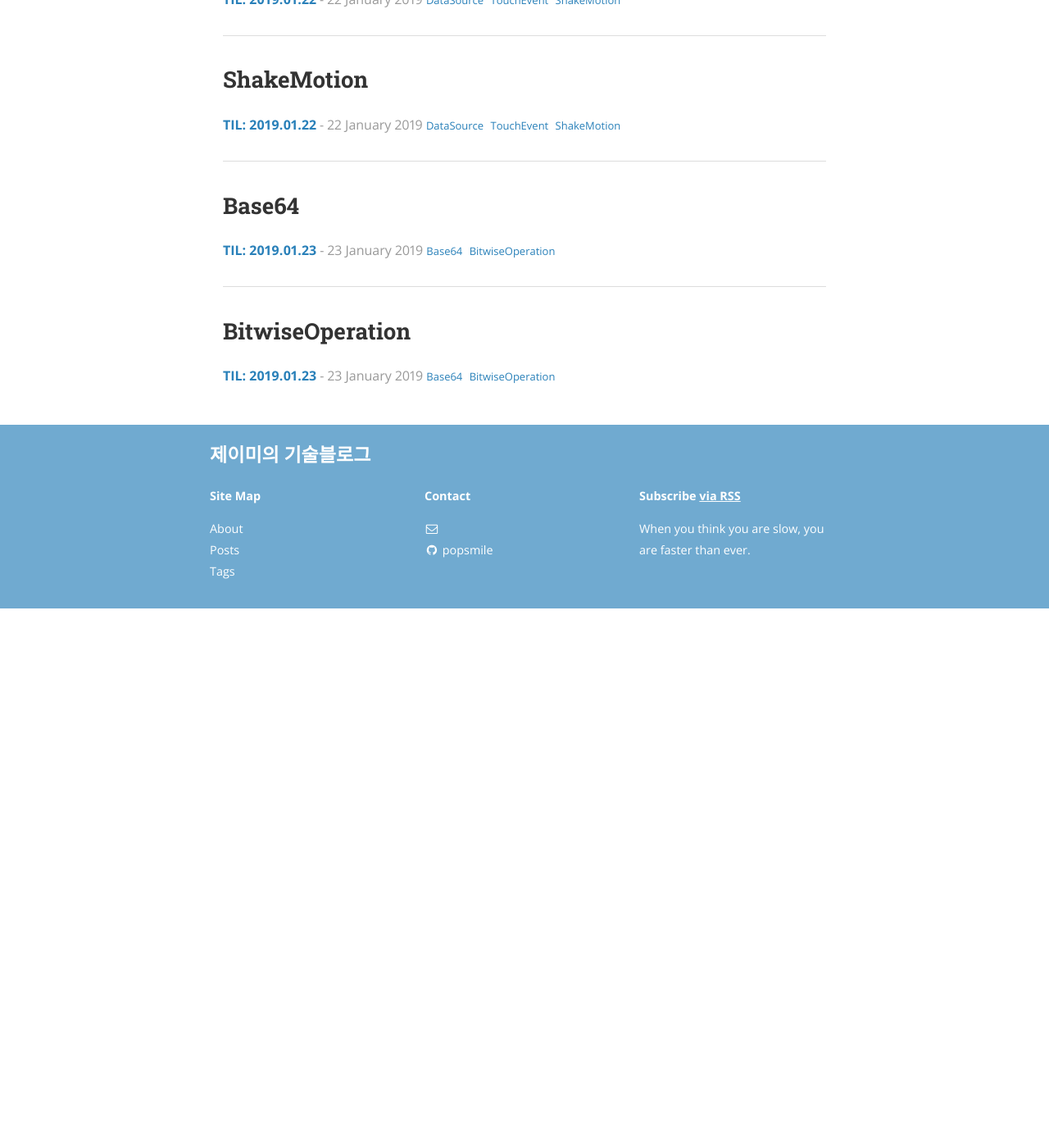
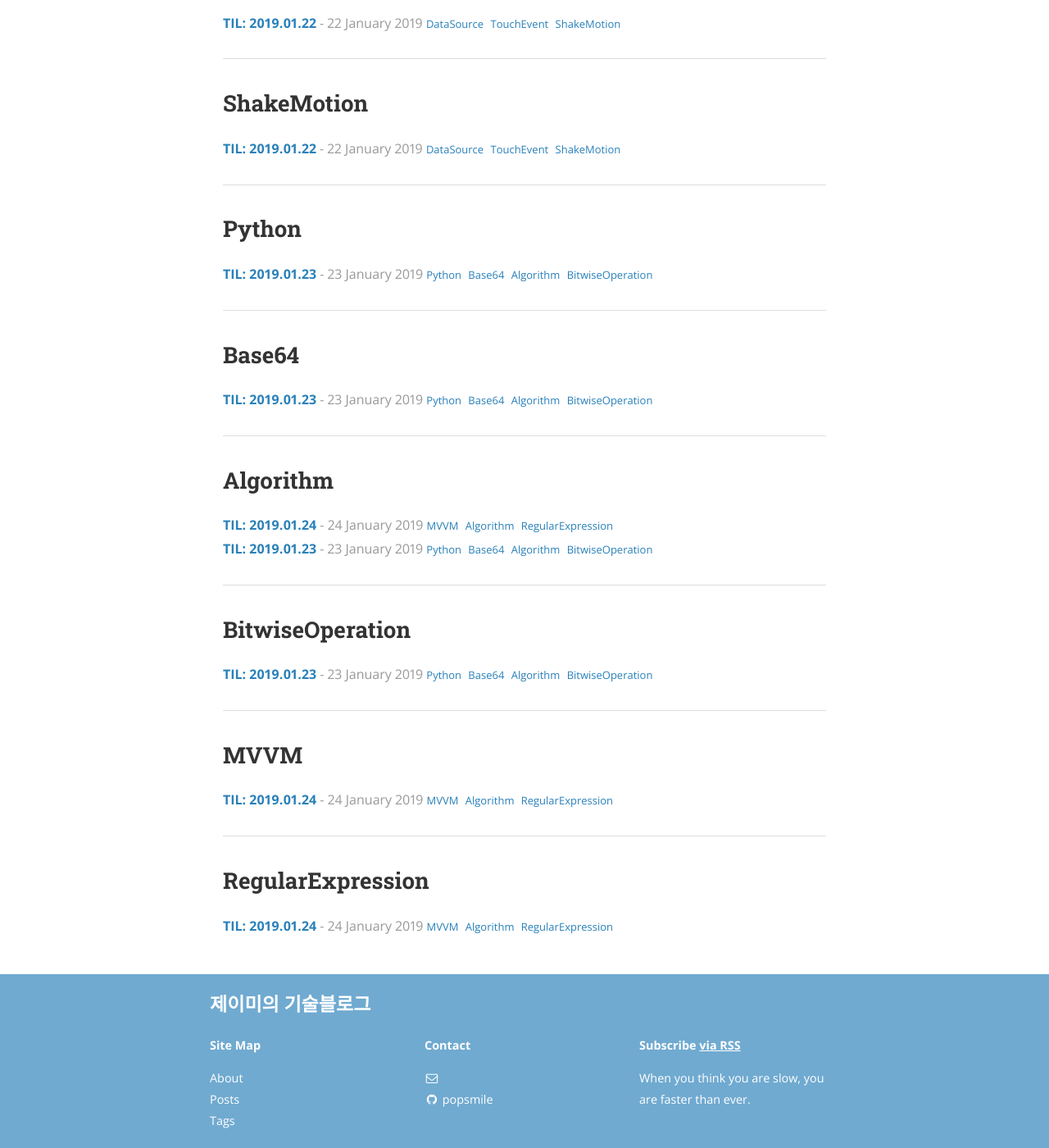
Before and after one commit to popsmile/popsmile.github.io, a Jekyll site: the page built from tags.html, in a window 1280 px wide and 1400 px high, scrolled down 5264 px. Shown: the whole window at 82% size. Built offline with Jekyll 4.4.1, drawn with Linux system fonts in a browser that asks for light colours; nearby versions of some CDN libraries; before the commit the page ends 6006 px from its top, so only the background shows below that; part of the change alters nothing that is shown; some of the changed text lies outside the part shown.

Commit message:
Post: TIL

````diff
--- a/_posts/2019-01-23-TIL.markdown
+++ b/_posts/2019-01-23-TIL.markdown
@@ -4,7 +4,7 @@ title:  "TIL: 2019.01.23"
 date:   2019-01-23 23:59:59
 author: Jamie
 categories: TIL
-tags: Base64 BitwiseOperation
+tags: Python Base64 Algorithm BitwiseOperation
 cover:  "/assets/cover/pokercards.jpeg"
 ---
 
@@ -33,7 +33,7 @@ Base64는 바이너리 데이터를 화면에 표시할 수 있는 아스키 문
 
 ## 비트 연산 (Bitwise Operation)
 
-프로그래머스에서 카카오 코딩테스트 기출문제인 [비밀지도](https://programmers.co.kr/learn/courses/30/lessons/17681) 문제를 풀어보았다. 이 문제는 **비트 연산**으로 접근해야하는 문제이다. ~~(접근 방법... 유튜브에서 힌트를 얻었다...)~~
+프로그래머스에서 카카오 코딩테스트 기출문제인 [비밀지도](https://programmers.co.kr/learn/courses/30/lessons/17681?language=swift) 문제를 풀어보았다. 이 문제는 **비트 연산**으로 접근해야하는 문제이다. ~~(접근 방법... 유튜브에서 힌트를 얻었다...)~~
 
 ```swift
 func solution(_ n:Int, _ arr1:[Int], _ arr2:[Int]) -> [String] {
--- /dev/null
+++ b/_posts/2019-01-24-TIL.markdown
@@ -0,0 +1,49 @@
+---
+layout: post
+title:  "TIL: 2019.01.24"
+date:   2019-01-24 23:59:59
+author: Jamie
+categories: TIL
+tags: MVVM Algorithm RegularExpression
+cover:  "/assets/cover/yellow-memo-on-woodtable.jpeg"
+---
+
+오늘 받은 피드백 중 기억해야할 내용 하나, 커스텀 뷰 생성시에는 만약 초기 설정을 해주는 메소드가 있다면 `required init?(coder aDecoder: NSCoder)` 과 다른 생성자에 모두 같은 내용을 적용해줘야한다는 점이다. 왜냐하면, 뷰를 코드로 생성하든 인터페이스 빌더에서 생성하든 동일하게 동작해야하기 때문이다..!!
+
+또, Xcode 디버깅 관련 피드백 강의에서 **LLDB**와 **Chisel** 디버거 명령어를 살펴보았다. 평소에 브레이크포인트를 걸고 디버깅하는 연습을 자주 시도하고있지만, 사실 아직까지 LLDB와 Chisel 같은 디버거 명령어를 직접 적극적으로 활용해본 적은 없다.
+
+오늘 봤던 명령어 중에서, 뷰를 이미지로 만들어서 보여주는 **visualize**와 특정 뷰에 색상 테두리를 입혀서 보여주는 **border --color**가 인상깊었다. 카드게임 앱 진행하면서 뷰 계층을 확인할 때, 한 번씩 시도해보아야겠다.
+
+<br>
+
+## MVVM 패턴이 무엇일까?
+
+무언가 정말로 갑자기 **MVVM** 패턴에 관심이 생겼다. 뭔가 카드게임 앱을 진행하면서 뷰 컨트롤러가 너무 할 일이 많아지는 것 같다고 느꼈던 탓인가... 누군가는 **MVC**를 Massive View Controller라고 부른다는 글도 본 적이 있는 것 같다.
+
+두 패턴에 대해서 조금 더 찾아보니 iOS 앱 구조에는 MVVM 패턴이 더 적절하다는 의견이 많았다. 모델과 뷰과 완전히 분리될 수 있어, 디자이너와 개발자가 협업하기에도 좋다고한다.
+
+이 패턴을 카드게임 앱에 적용해보고 싶다. raywenderlich 를 참고해서 공부하기 시작했는데, 나온 예제 프로젝트가 생각보다 복잡해서 아직 시간이 더 필요할 듯 싶다.
+
+<br>
+
+## 정규표현식(Regular Expression) 활용
+
+프로그래머스 카카오 기출문제 [다트 게임](https://programmers.co.kr/learn/courses/30/lessons/17682?language=swift)을 풀어보았다. 뭐 `1D2S#10S` 이런 다트게임 결과 문자열이 들어오면, 조건에 맞게 점수를 계산하는 문제였다. 여기서 `1-10` 숫자는 점수, `S, D, T`  는 다트를 던진 영역, `*, #` 는 보너스 점수 종류를 나타낸다. 나는 이 문제를 정규표현식을 활용해서 풀어보았다.
+
+```swift
+struct Regex {
+    static let score = "[0-9]{1,2}"
+    static let area = "[S|D|T]"
+    static let bonus = "[*|#]"
+    static let turn = "(\(score))(\(area))(\(bonus)?)"
+}
+```
+
+이렇게 정규표현식을 정의해놓고, 이 패턴으로 매칭되는 문자열을 찾는 메소드를 구현했다. 사실 예전에 구현했다는 말이 맞을 것 같다. 거의 [JSONParser 프로젝트](https://github.com/popsmile/swift-jsonparser/blob/popsmile/JSONParser/JSONParser/JSONParser.swift)에서 구현해놓은 메소드를 참고했다. 나름 재사용가능한 코드를 구현했었다는 생각에 조금은 뿌듯했다..ㅎㅎ (스스로 당근 주기)
+
+```swift
+let areaDict: [String: Double] = ["S": 1, "D": 2, "T": 3]
+let bonusDict: [String: Double] = ["*": 2, "#": -1]
+```
+
+그리고 점수 계산 방식의 경우를 구분할 때 switch 문을 사용하지않고, 점수 계산에 필요한 값을 미리 딕셔너리로 구현해놓고 같은 구문에 적용시켰다. 제출 시에 `pow()` 메소드를 인식하지 못해서, `Foundation` 을 임포트해주었다. [풀이 전체 코드](https://github.com/popsmile/algorithm-practice/blob/master/swift/2017KakaoBlindTest/DartGame.swift)
````
